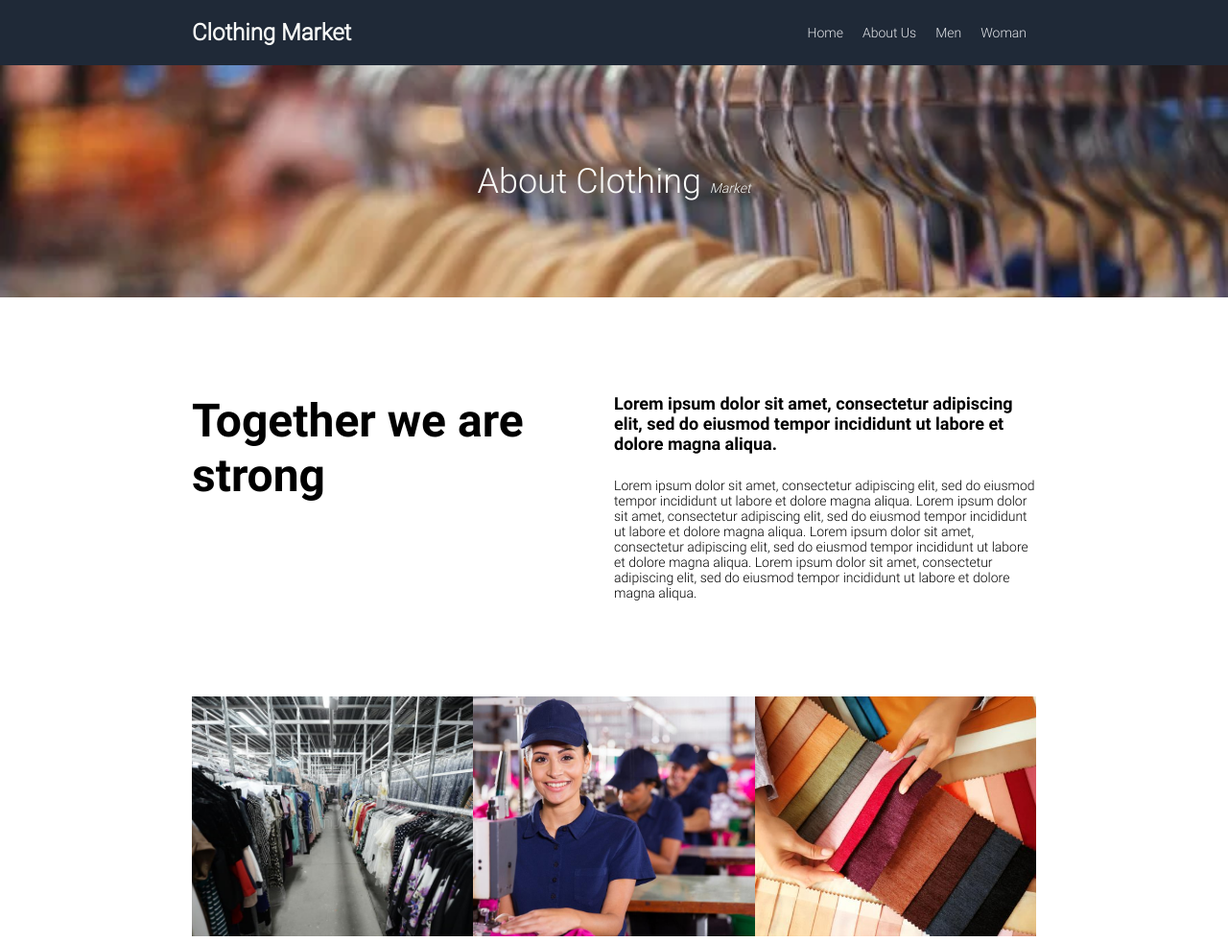
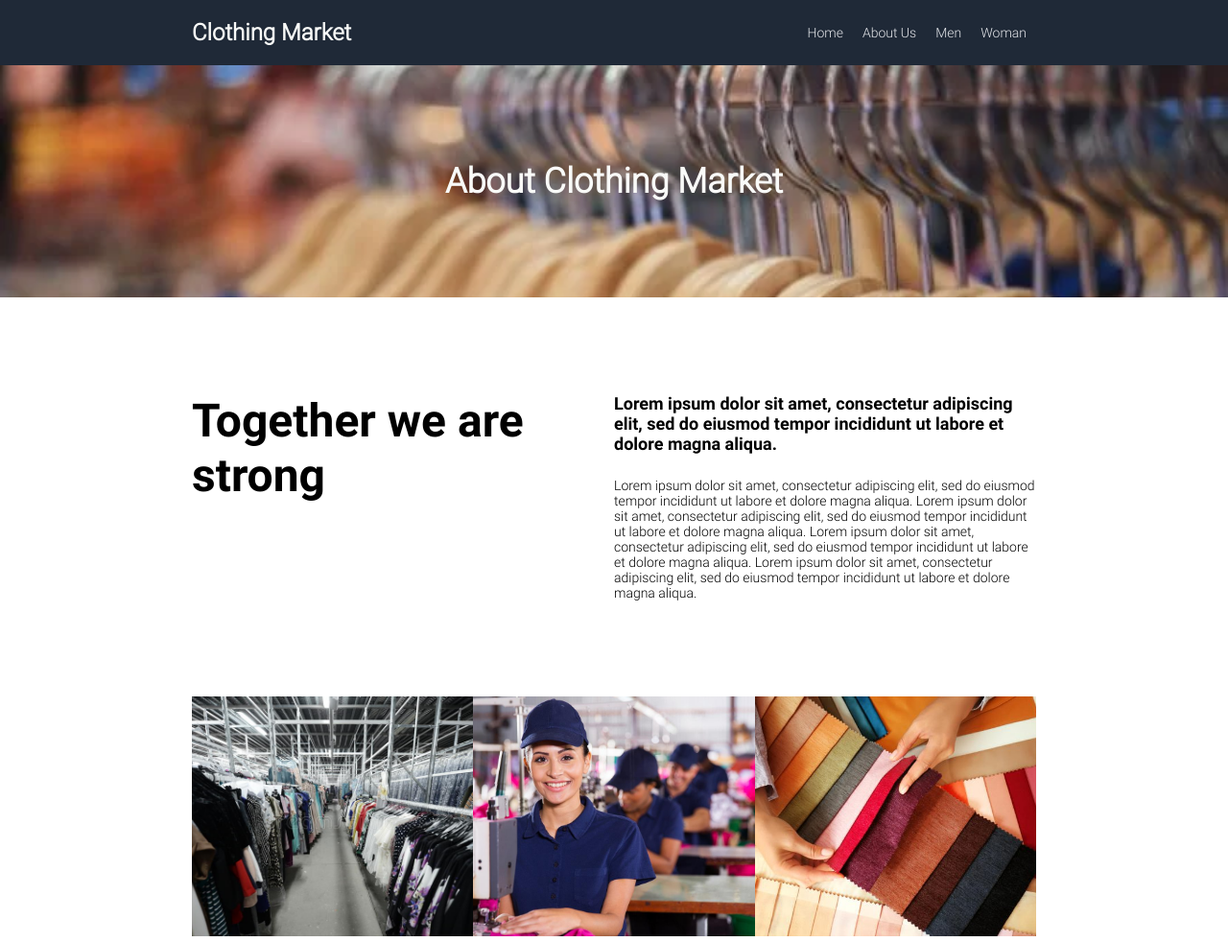
Before and after one commit to idasitich/my-css-assigment, a plain HTML site: page pages/aboutus.html in a window 1280 px wide. Shown: the top 982 px of the page at 96% size. Drawn offline with Linux system fonts and the light colour scheme.

Commit message:
Update aboutus.html

```diff
--- a/pages/aboutus.html
+++ b/pages/aboutus.html
@@ -40,7 +40,7 @@
         </div>
 
         <div class="container container-img">
-            <p class="info-text">About Clothing <em>Market</em></p>
+            <strong><p class="info-text">About Clothing Market</p></strong>
         </div>
 
         <div class="container container4">
```
